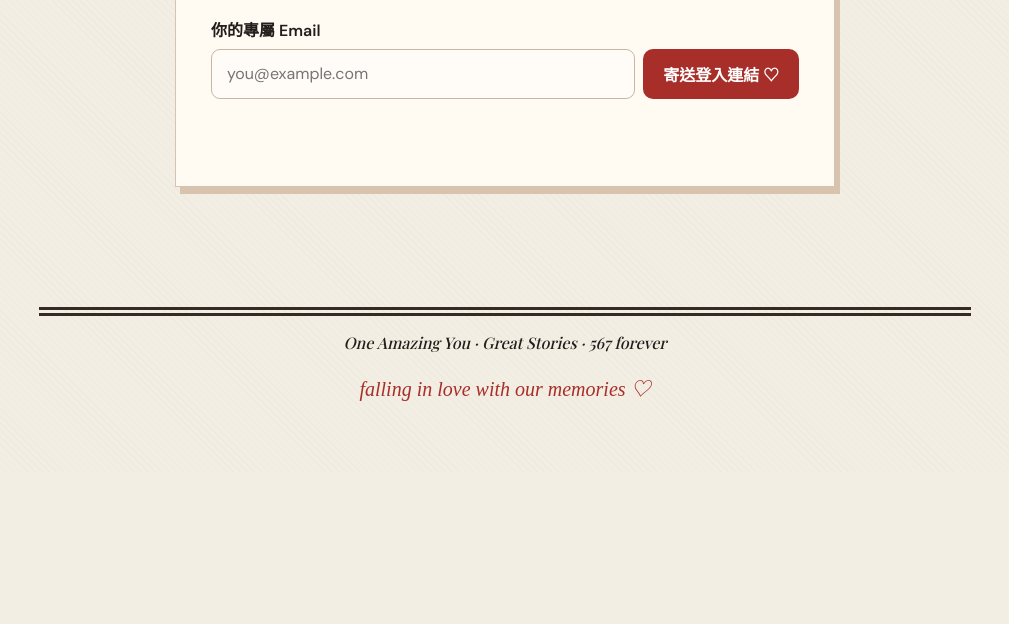
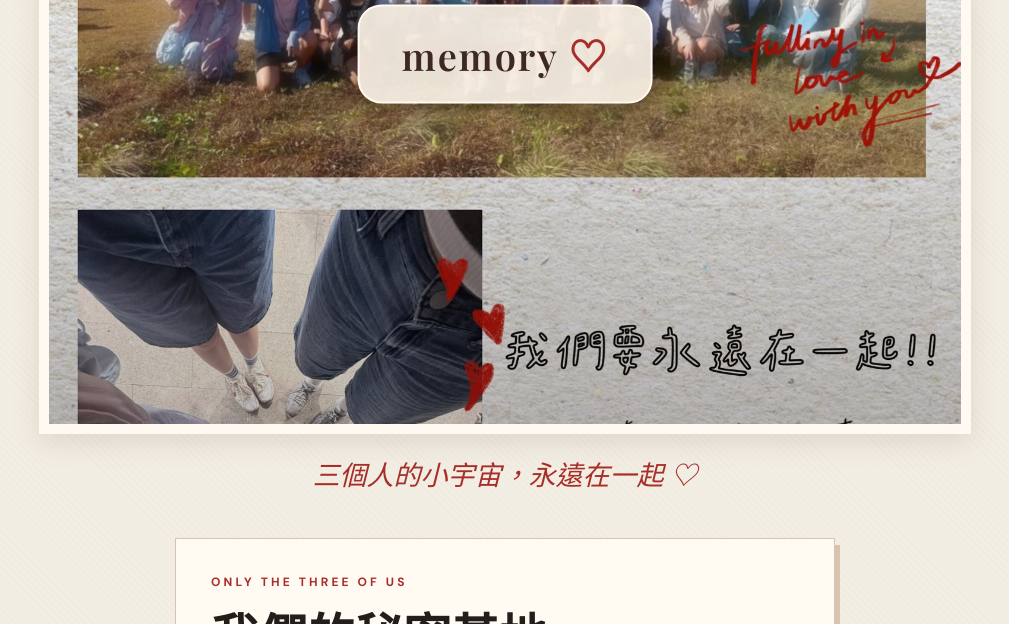
Before and after one commit to yvettewu0201-code/567.forever., a plain HTML site: page index.html in a window 1280 px wide. Shown: the part 721-1345 px from the top of the page, without its empty margins (135-1144 px from the left). Before the commit the page ends 1193 px from the top, so only its background shows below. Drawn offline with nearby package versions, Linux system fonts and the light colour scheme; a script that the page names is missing.

Commit message:
Update index.html

```diff
--- a/index.html
+++ b/index.html
@@ -1,6 +1,6 @@
 <!doctype html><html lang="zh-Hant"><head><meta charset="UTF-8"><meta name="viewport" content="width=device-width, initial-scale=1"><meta name="theme-color" content="#f3eee3"><title>567.forever | Our Little Universe</title><link rel="stylesheet" href="style.css"></head><body>
 <header class="top"><span>Good Vibes</span><span class="red handwriting">♡ Love</span><span>Great Stories</span></header>
-<main><section class="hero"><div class="rule"></div><h1>567.forever</h1><div class="rule"></div><p class="subtitle">f x s h . l o v e .</p><div class="cover"><img src="封面.jpg" alt="我們三個人的回憶封面"><div class="cover-shade"></div><button class="memory-btn" id="memoryBtn">memory <span>♡</span></button></div><p class="handwriting tagline">三個人的小宇宙，永遠在一起 ♡</p></section>
+<main><section class="hero"><div class="rule"></div><h1>567.forever</h1><div class="rule"></div><p class="subtitle">f x s h . l o v e .</p><div class="cover"><img src="cover.jpg" alt="我們三個人的回憶封面"><div class="cover-shade"></div><button class="memory-btn" id="memoryBtn">memory <span>♡</span></button></div><p class="handwriting tagline">三個人的小宇宙，永遠在一起 ♡</p></section>
 <section id="authSection" class="panel"><div class="section-kicker">ONLY THE THREE OF US</div><h2>我們的秘密基地</h2><p>只有受邀的三位朋友可以登入，查看照片、發文與留言。</p><form id="loginForm"><label for="email">你的專屬 Email</label><div class="inline"><input id="email" type="email" placeholder="you@example.com" required><button class="primary" type="submit">寄送登入連結 ♡</button></div></form><p id="loginStatus" class="status" role="status"></p></section>
 <div id="privateArea" hidden><div class="account"><span id="hello"></span><button id="logout" class="text-button">登出</button></div><nav class="tabs"><button class="tab active" data-tab="posts">♡ Memory wall</button><button class="tab" data-tab="chat">✉ Our chat</button></nav>
 <section id="postsTab" class="content"><div class="section-kicker">COLLECTING OUR DAYS</div><h2>Memory wall <span class="red">♡</span></h2><p class="intro">每張照片都是新的篇章，舊回憶永遠留在這裡。</p><button id="newPost" class="primary big">＋ 新增一篇回憶</button><div id="postList" class="post-grid"></div></section>
```
